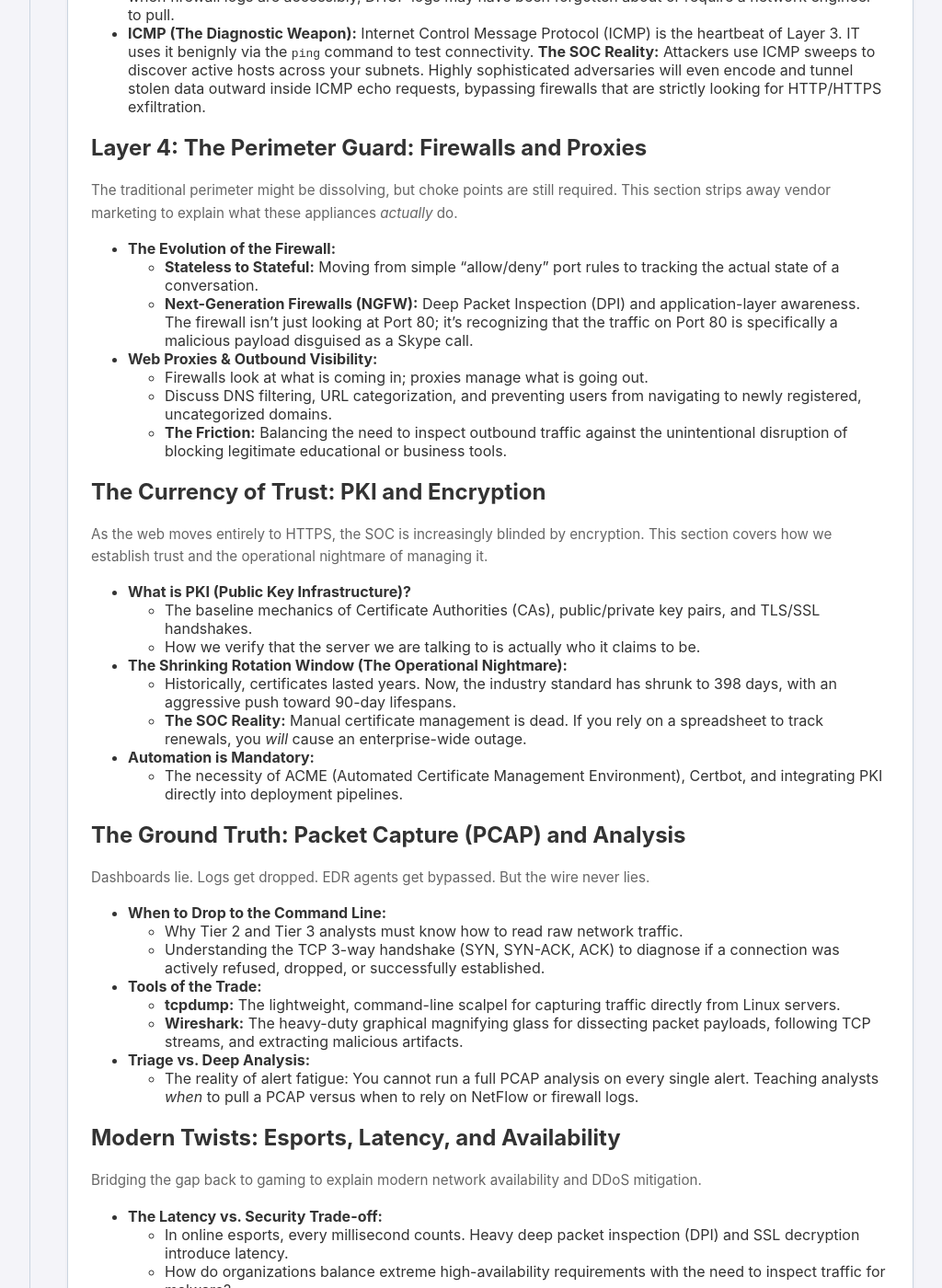
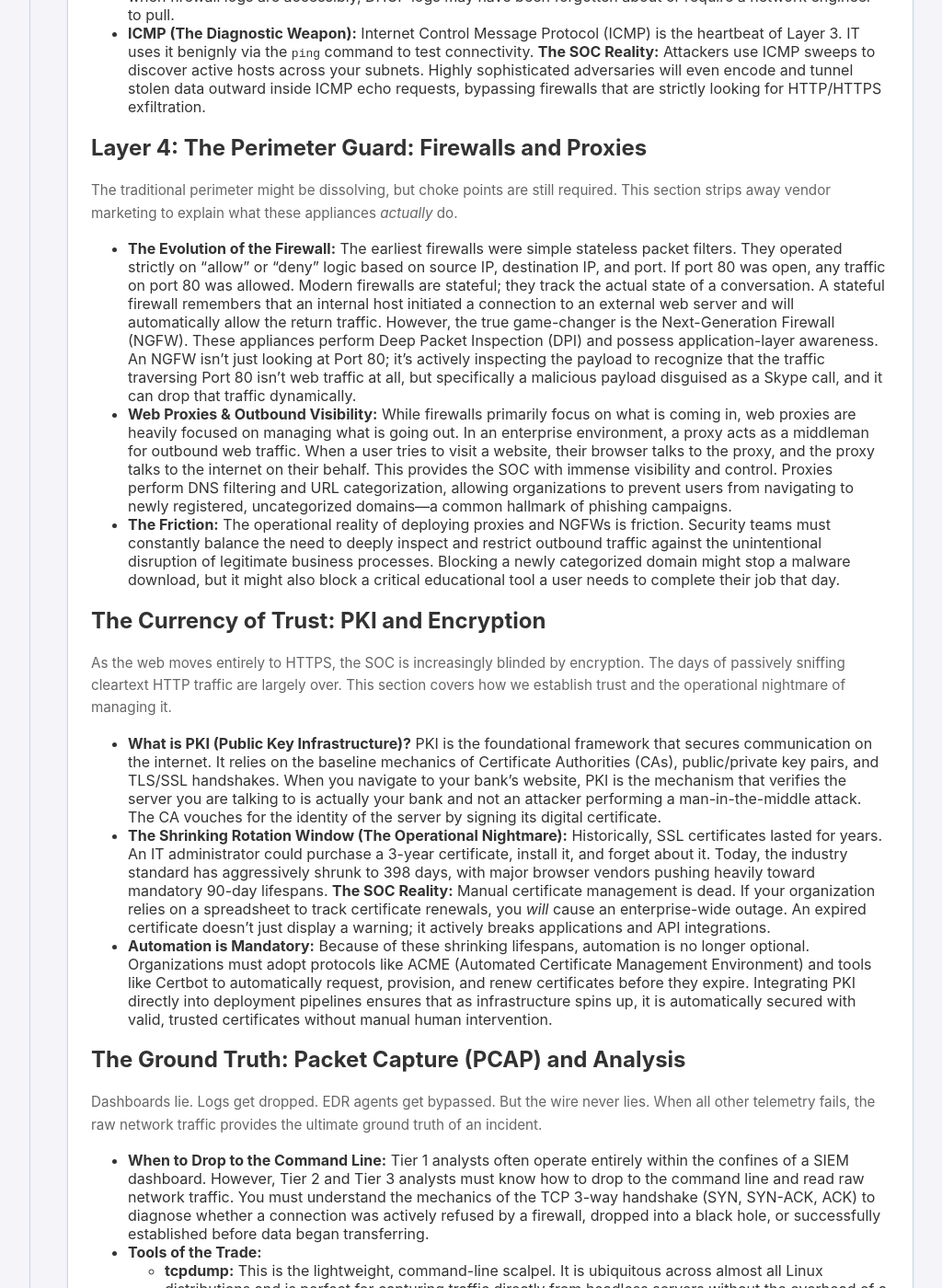
Before and after one commit to stevenwithaphd/swaltonprof.github.io, a Jekyll site: the page built from soc-fundamentals/Module4.md, in a window 1280 px wide and 1400 px high, scrolled down 2622 px. Shown: the whole window at 92% size, without its empty margins (247-1271 px from the left). Built offline with Jekyll 4.4.1, drawn with Linux system fonts in a browser that asks for light colours; comment, search, counter and statistics services are not loaded; some of the changed text lies outside the part shown.

Commit message:
More Mod4 updating.

```diff
--- a/soc-fundamentals/Module4.md
+++ b/soc-fundamentals/Module4.md
@@ -52,48 +52,33 @@ Layer 2 handles local delivery. Layer 3 handles inter-network transit. When data
 
 The traditional perimeter might be dissolving, but choke points are still required. This section strips away vendor marketing to explain what these appliances *actually* do.
 
-* **The Evolution of the Firewall:**
-  * **Stateless to Stateful:** Moving from simple "allow/deny" port rules to tracking the actual state of a conversation.
-  * **Next-Generation Firewalls (NGFW):** Deep Packet Inspection (DPI) and application-layer awareness. The firewall isn't just looking at Port 80; it's recognizing that the traffic on Port 80 is specifically a malicious payload disguised as a Skype call.
-* **Web Proxies & Outbound Visibility:**
-  * Firewalls look at what is coming in; proxies manage what is going out.
-  * Discuss DNS filtering, URL categorization, and preventing users from navigating to newly registered, uncategorized domains.
-  * **The Friction:** Balancing the need to inspect outbound traffic against the unintentional disruption of blocking legitimate educational or business tools.
+* **The Evolution of the Firewall:** The earliest firewalls were simple stateless packet filters. They operated strictly on "allow" or "deny" logic based on source IP, destination IP, and port. If port 80 was open, any traffic on port 80 was allowed. Modern firewalls are stateful; they track the actual state of a conversation. A stateful firewall remembers that an internal host initiated a connection to an external web server and will automatically allow the return traffic. However, the true game-changer is the Next-Generation Firewall (NGFW). These appliances perform Deep Packet Inspection (DPI) and possess application-layer awareness. An NGFW isn't just looking at Port 80; it's actively inspecting the payload to recognize that the traffic traversing Port 80 isn't web traffic at all, but specifically a malicious payload disguised as a Skype call, and it can drop that traffic dynamically.
+* **Web Proxies & Outbound Visibility:** While firewalls primarily focus on what is coming in, web proxies are heavily focused on managing what is going out. In an enterprise environment, a proxy acts as a middleman for outbound web traffic. When a user tries to visit a website, their browser talks to the proxy, and the proxy talks to the internet on their behalf. This provides the SOC with immense visibility and control. Proxies perform DNS filtering and URL categorization, allowing organizations to prevent users from navigating to newly registered, uncategorized domains—a common hallmark of phishing campaigns.
+* **The Friction:** The operational reality of deploying proxies and NGFWs is friction. Security teams must constantly balance the need to deeply inspect and restrict outbound traffic against the unintentional disruption of legitimate business processes. Blocking a newly categorized domain might stop a malware download, but it might also block a critical educational tool a user needs to complete their job that day.
 
 ## The Currency of Trust: PKI and Encryption
 
-As the web moves entirely to HTTPS, the SOC is increasingly blinded by encryption. This section covers how we establish trust and the operational nightmare of managing it.
+As the web moves entirely to HTTPS, the SOC is increasingly blinded by encryption. The days of passively sniffing cleartext HTTP traffic are largely over. This section covers how we establish trust and the operational nightmare of managing it.
 
-* **What is PKI (Public Key Infrastructure)?**
-  * The baseline mechanics of Certificate Authorities (CAs), public/private key pairs, and TLS/SSL handshakes.
-  * How we verify that the server we are talking to is actually who it claims to be.
-* **The Shrinking Rotation Window (The Operational Nightmare):**
-  * Historically, certificates lasted years. Now, the industry standard has shrunk to 398 days, with an aggressive push toward 90-day lifespans.
-  * **The SOC Reality:** Manual certificate management is dead. If you rely on a spreadsheet to track renewals, you *will* cause an enterprise-wide outage.
-* **Automation is Mandatory:**
-  * The necessity of ACME (Automated Certificate Management Environment), Certbot, and integrating PKI directly into deployment pipelines.
+* **What is PKI (Public Key Infrastructure)?** PKI is the foundational framework that secures communication on the internet. It relies on the baseline mechanics of Certificate Authorities (CAs), public/private key pairs, and TLS/SSL handshakes. When you navigate to your bank's website, PKI is the mechanism that verifies the server you are talking to is actually your bank and not an attacker performing a man-in-the-middle attack. The CA vouches for the identity of the server by signing its digital certificate.
+* **The Shrinking Rotation Window (The Operational Nightmare):** Historically, SSL certificates lasted for years. An IT administrator could purchase a 3-year certificate, install it, and forget about it. Today, the industry standard has aggressively shrunk to 398 days, with major browser vendors pushing heavily toward mandatory 90-day lifespans. **The SOC Reality:** Manual certificate management is dead. If your organization relies on a spreadsheet to track certificate renewals, you *will* cause an enterprise-wide outage. An expired certificate doesn't just display a warning; it actively breaks applications and API integrations.
+* **Automation is Mandatory:** Because of these shrinking lifespans, automation is no longer optional. Organizations must adopt protocols like ACME (Automated Certificate Management Environment) and tools like Certbot to automatically request, provision, and renew certificates before they expire. Integrating PKI directly into deployment pipelines ensures that as infrastructure spins up, it is automatically secured with valid, trusted certificates without manual human intervention.
 
 ## The Ground Truth: Packet Capture (PCAP) and Analysis
 
-Dashboards lie. Logs get dropped. EDR agents get bypassed. But the wire never lies.
+Dashboards lie. Logs get dropped. EDR agents get bypassed. But the wire never lies. When all other telemetry fails, the raw network traffic provides the ultimate ground truth of an incident.
 
-* **When to Drop to the Command Line:**
-  * Why Tier 2 and Tier 3 analysts must know how to read raw network traffic.
-  * Understanding the TCP 3-way handshake (SYN, SYN-ACK, ACK) to diagnose if a connection was actively refused, dropped, or successfully established.
+* **When to Drop to the Command Line:** Tier 1 analysts often operate entirely within the confines of a SIEM dashboard. However, Tier 2 and Tier 3 analysts must know how to drop to the command line and read raw network traffic. You must understand the mechanics of the TCP 3-way handshake (SYN, SYN-ACK, ACK) to diagnose whether a connection was actively refused by a firewall, dropped into a black hole, or successfully established before data began transferring.
 * **Tools of the Trade:**
-  * **tcpdump:** The lightweight, command-line scalpel for capturing traffic directly from Linux servers.
-  * **Wireshark:** The heavy-duty graphical magnifying glass for dissecting packet payloads, following TCP streams, and extracting malicious artifacts.
-* **Triage vs. Deep Analysis:**
-  * The reality of alert fatigue: You cannot run a full PCAP analysis on every single alert. Teaching analysts *when* to pull a PCAP versus when to rely on NetFlow or firewall logs.
+  * **tcpdump:** This is the lightweight, command-line scalpel. It is ubiquitous across almost all Linux distributions and is perfect for capturing traffic directly from headless servers without the overhead of a graphical interface.
+  * **Wireshark:** This is the heavy-duty graphical magnifying glass. Once a PCAP is captured, analysts pull it into Wireshark to dissect packet payloads, follow entire TCP streams, and extract malicious artifacts like executables or documents that were transmitted over the wire.
+* **Triage vs. Deep Analysis:** The reality of the SOC is alert fatigue. You simply cannot run a full PCAP analysis on every single alert that fires. A crucial skill for an analyst is knowing *when* to pull a PCAP versus when to rely on higher-level summaries like NetFlow or firewall connection logs. PCAP is incredibly time-consuming and requires significant storage overhead; it is a tool reserved for deep investigations where precise, irrefutable evidence is required.
 
 ## Modern Twists: Esports, Latency, and Availability
 
-Bridging the gap back to gaming to explain modern network availability and DDoS mitigation.
+The traditional enterprise focus is heavily tilted toward confidentiality and integrity. However, in certain industries, availability and performance dictate the architecture. The most egregious item you will find when dealing with eSports is Nintendo's "basically forward all ports to the Switch" requirement which is just security horror. If you exist in a IT role and have to support esports, you also have to contend with sore losers and cheats who engage in highly sophisticated layer 4 and layer 3 attacks to disrupt gameplay. Yes, those lag switches are now the problem of the security team!
 
-* **The Latency vs. Security Trade-off:**
-  * In online esports, every millisecond counts. Heavy deep packet inspection (DPI) and SSL decryption introduce latency.
-  * How do organizations balance extreme high-availability requirements with the need to inspect traffic for malware?
-* **DDoS (Distributed Denial of Service) Mitigation:**
-  * How modern attackers overwhelm the wire, and how defenders use Anycast routing, scrubbing centers (like Cloudflare or Akamai), and BGP blackholing to keep the game—and the enterprise—online.
+* **The Latency vs. Security Trade-off:** In online esports or high-frequency trading, every single millisecond counts. Implementing heavy deep packet inspection (DPI) and SSL decryption inherently introduces processing latency. Organizations in these spaces face a constant struggle: how do you balance extreme high-availability and low-latency requirements with the need to deeply inspect traffic for malware? Often, security controls must be selectively applied or pushed to the absolute edge of the network to minimize impact on the core application.
+* **DDoS (Distributed Denial of Service) Mitigation:** While data breaches grab headlines, DDoS attacks are a constant, brute-force threat aimed squarely at availability. Modern attackers utilize massive botnets to simply overwhelm the wire, saturating the physical bandwidth before the traffic even reaches the firewall. Defenders counter this by utilizing Anycast routing to distribute the traffic globally, scrubbing centers (like Cloudflare or Akamai) to filter out the malicious packets upstream, and BGP blackholing to completely drop traffic destined for a targeted IP, sacrificing a single host to keep the rest of the enterprise online.
 
 </div>
```
